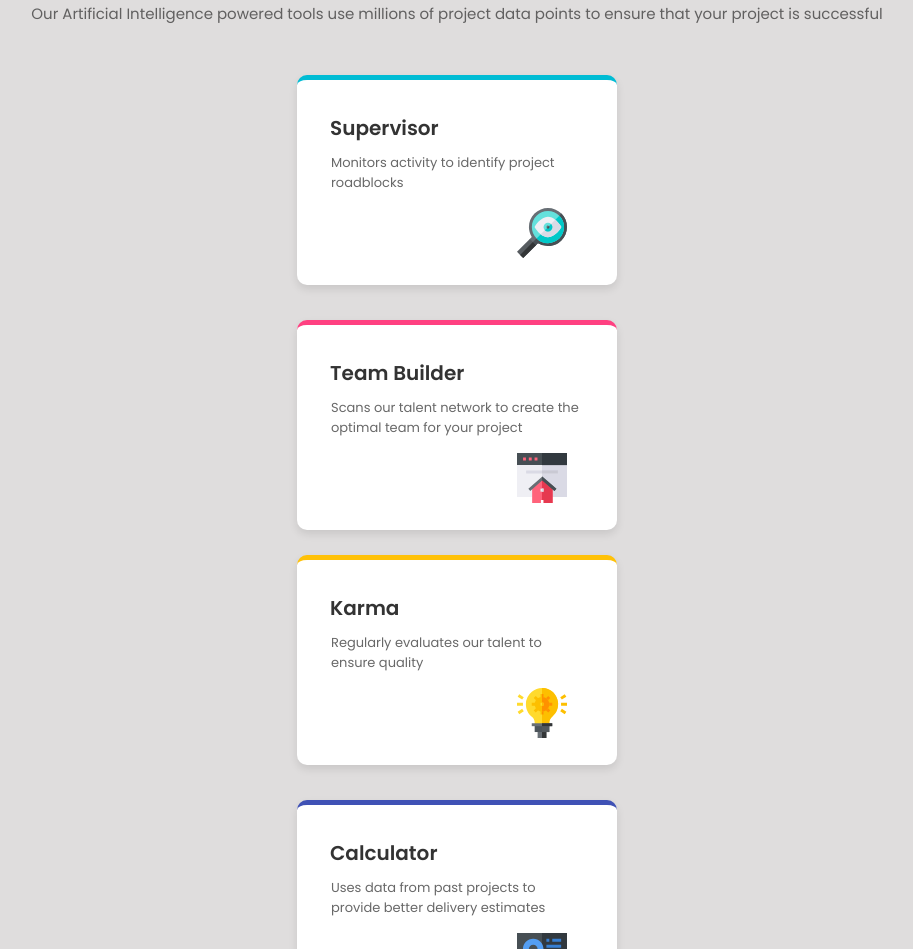
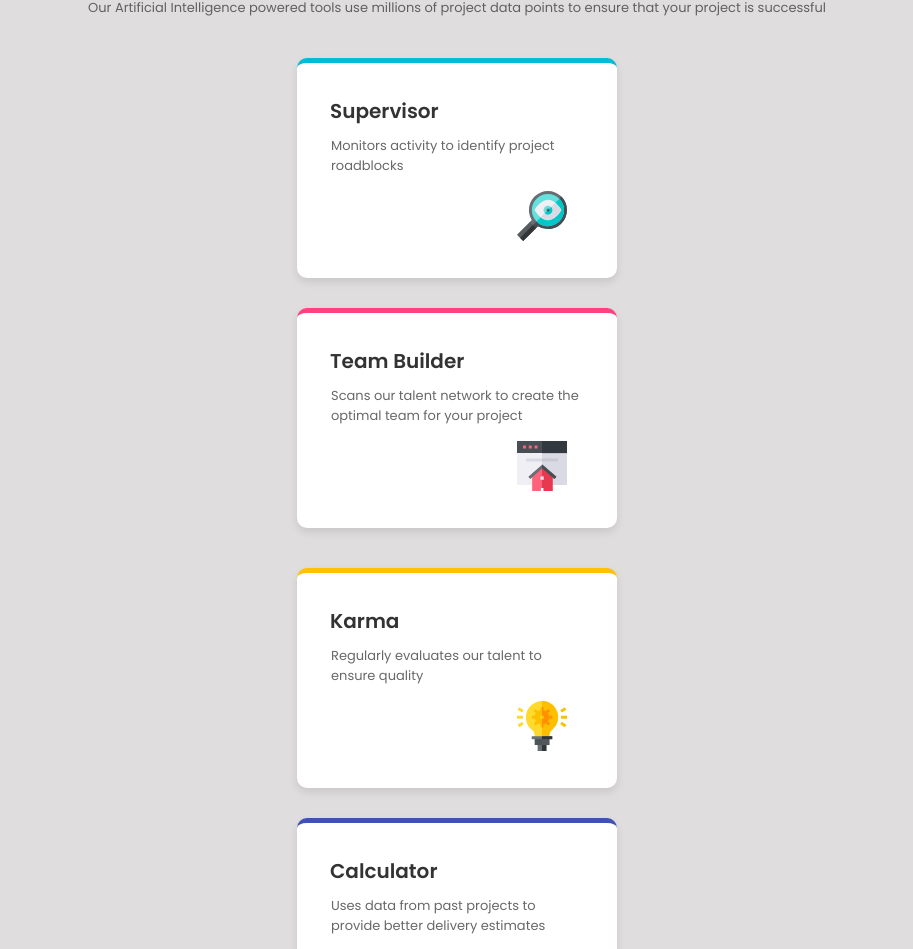
Before and after one commit to Marinaritore/Ptd2-24-25, a plain HTML site: page activitat5/index.html in a window 1280 px wide. Shown: the part 155-1104 px from the top of the page, without its empty margins (183-1096 px from the left). Drawn offline with Linux system fonts and the light colour scheme.

Commit message:
Add files via upload

```diff
--- a/activitat5/exercici5.css
+++ b/activitat5/exercici5.css
@@ -25,7 +25,7 @@ header {
   width: 90%;
   text-align: center;
   padding: 0px;
- margin-left: auto;
+  margin-left: auto;
 }
 
 
@@ -65,12 +65,12 @@ body {
 
 .titulo,
 .subtitulo {
-  font-size: 21px;
+  font-size: 19px;
 }
 
 
 .texto {
-  font-size: 15px;
+  font-size: 13px;
   padding-top: 10px;
   padding-bottom: 40px;
   color: rgb(97, 96, 96);
@@ -87,44 +87,13 @@ body {
 
 .carta {
   display: flex;
+  flex-direction: column;
   justify-content: space-around;
-  flex-wrap: wrap;
-  width: 375px;
+  align-items:center ;
+  width: 100%;
   margin-left: auto;
   margin-right: auto;
-}
 
-.carta-supervisor {
-  margin-top: 55px;
-  background-color: #fff;
-  border-radius: 10px;
-  padding: 20px;
-  margin: 10px;
-  box-shadow: 0 4px 8px rgba(0, 0, 0, 0.1);
-  width: 320px;
-  border-top: 5px solid #00bcd4;
-}
-
-.carta-teambuilder {
-  background-color: #fff;
-  border-radius: 10px;
-  padding: 20px;
-  margin: 10px;
-  box-shadow: 0 4px 8px rgba(0, 0, 0, 0.1);
-  width: 320px;
-  border-top: 5px solid #ff4081;
-  margin-top: 25px;
-}
-
-.carta-karma {
-  background-color: #fff;
-  border-radius: 10px;
-  box-shadow: 0 4px 8px rgba(0, 0, 0, 0.1);
-  width: 320px;
-  padding: 20px;
-  margin: 10px;
-  border-top: 5px solid #ffc107;
-  margin-top: 25px;
 }
 
 .text {
@@ -132,17 +101,80 @@ body {
   color: rgb(104, 104, 104);
 }
 
+
+
+/*  DEFINIR LA ALTURA DE TODAS LAS TARJETAS  */
+
+
+
+
+.carta-supervisor {
+  display: block;
+  margin-inline: auto;
+  background-color: #fff;
+  border-radius: 10px;
+  padding: 20px;
+  box-shadow: 0 4px 8px rgba(0, 0, 0, 0.1);
+  width: 320px;
+  height:220px;
+  border-top: 5px solid #00bcd4;
+}
+
+
+.flex-container {
+  display: flex;
+  flex-direction: column;
+  gap: 20px;
+  justify-content: space-around;
+  margin-left: auto;
+  margin-right: auto;
+  margin-top: 20px;
+  margin-bottom: 20px;
+
+}
+
+.carta-teambuilder {
+  background-color: #fff;
+  border-radius: 10px;
+  width: 320px;
+  height:220px;
+  padding: 20px;
+  margin: 10px;
+  box-shadow: 0 4px 8px rgba(0, 0, 0, 0.1);
+  width: 320px;
+  border-top: 5px solid #ff4081;
+
+
+}
+
+.carta-karma {
+  background-color: #fff;
+  border-radius: 10px;
+  width: 320px;
+  height:220px;
+  box-shadow: 0 4px 8px rgba(0, 0, 0, 0.1);
+  width: 320px;
+  padding: 20px;
+  margin: 10px;
+  border-top: 5px solid #ffc107;
+
+}
+
+
 .carta-calculator {
+  display: block;
+  margin-inline: auto;
+  width: 320px;
+  height:220px;
   background-color: #fff;
   border-radius: 10px;
   box-shadow: 0 4px 8px rgba(0, 0, 0, 0.1);
   width: 320px;
   padding: 20px;
-  margin: 10px;
   transition: transform 0.3s;
   border-top: 5px solid #3f51b5;
   padding-bottom: -300px;
-  margin-top: 25px;
+
 }
 
 
@@ -176,23 +208,44 @@ h3 {
 
 @media (min-width: 1440px) {
 
-  .carta{
-    flex-direction:row ;
+  .carta {
+    flex-direction: row;
     width: 90%;
   }
 
-  .flex-container {
-flex-direction:row
+  /* .flex-container {
+    flex-direction: row;
 
   }
 
-  .carta-supervisor, .carta-calculator, .carta-karma, .carta-teambuilder{
+  .carta-supervisor,
+  .carta-calculator,
+  .carta-karma,
+  .carta-teambuilder {
 
-   width: 375px;
-   height: 250px;
+    width: 375px;
+    height: 230px;
 
   }
-  .carta-supervisor, .carta-calculator{
+
+  .carta-supervisor,
+  .carta-calculator {
     margin-top: 100px;
+
+  }
+
+  .imagen {
+    margin-right: 50px;
+
+  } */
+
+  .titulo,
+  .subtitulo {
+    font-size: 25px;
+  }
+
+  .texto {
+    padding-left: 380px;
+    padding-right: 380px;
   }
 }
```
Also changed, not shown: activitat5/index.html (+6 -2 lines).
